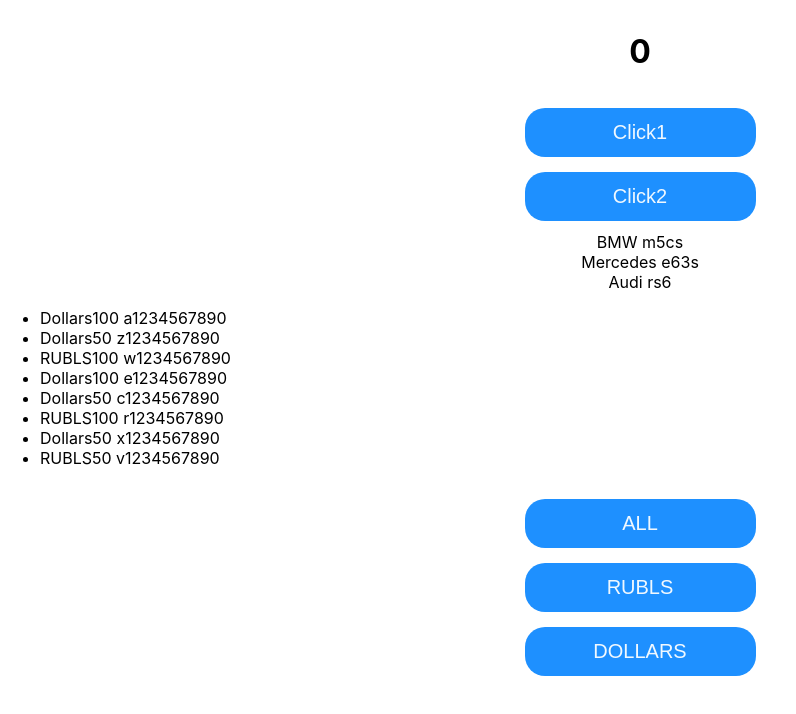
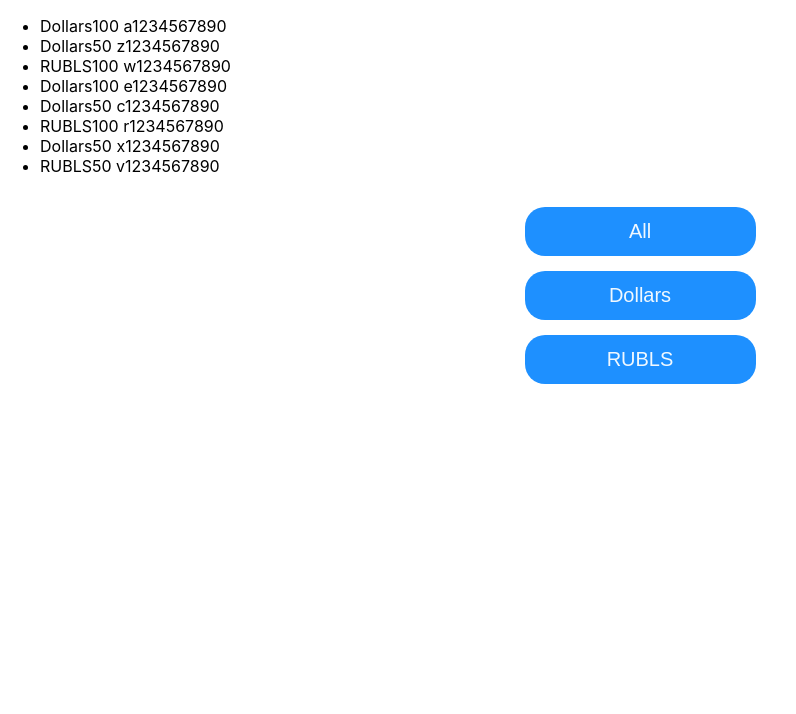
Before and after one commit to sasha2234562/my, a React (Create React App) app: page / in a window 1280 px wide. Shown: the top 714 px of the page, without its empty margins (0-796 px from the left). Built offline with nearby package versions, Linux system fonts and the light colour scheme.

Commit message:
Add Post and Test and User  homework

```diff
--- a/src/App.tsx
+++ b/src/App.tsx
@@ -1,55 +1,55 @@
-import React from 'react';
+import React, {useState} from 'react';
 import './App.css';
-import {Header} from "./site/Header";
-import {Body} from "./site/Body";
-import {Foter} from "./site/Foter";
-import {NewComponents} from "./students/NewComponents";
-import {Students} from "./students/students";
-import {TopCars} from "./Cars/topCars";
-import {topCars} from "./Cars/Cars";
-import {Button, ButtonFive, ButtonFour, ButtonTree, ButtonTwo} from "./button/button";
-import {HukyWraper} from "./huky/huky-wraper";
-import {MapRepeat, RepeatOne} from "./repeat/repeat";
-import {Filter} from "./filter/filter";
+import b from "./button/button.module.css"
+
+type FilterType = "All" | "Dollars" | "RUBLS";
+
 
 function App() {
+    const [money, setMoney] = useState([
+        {banknots: 'Dollars', value: 100, number: ' a1234567890'},
+        {banknots: 'Dollars', value: 50, number: ' z1234567890'},
+        {banknots: 'RUBLS', value: 100, number: ' w1234567890'},
+        {banknots: 'Dollars', value: 100, number: ' e1234567890'},
+        {banknots: 'Dollars', value: 50, number: ' c1234567890'},
+        {banknots: 'RUBLS', value: 100, number: ' r1234567890'},
+        {banknots: 'Dollars', value: 50, number: ' x1234567890'},
+        {banknots: 'RUBLS', value: 50, number: ' v1234567890'},
+    ])
+    let [Filter, useFilter] = useState<FilterType>('All');
 
+    let filtMoney = money;
+
+if (Filter === "Dollars") {
+   filtMoney = money.filter((item)=> item.banknots === "Dollars")
+}
+    if(Filter === "RUBLS"){
+      filtMoney =   money.filter((item)=> item.banknots === "RUBLS")
+    }
+    const ClickMoney = (buttonMoney: FilterType) => {
+        useFilter(buttonMoney);
+    }
+    console.log(filtMoney)
     return (
-        <div >
-            <RepeatOne/>
-            <MapRepeat Cars={topCars}/>
-            <Filter/>
+        <div>
+            <ul>
+                {filtMoney.map((item, index) => {
+                    return (
+                        <li key={index}>
+                            <span>{item.banknots}</span>
+                            <span>{item.value}</span>
+                            <span>{item.number}</span>
+                        </li>
+                    )
+                })}
+            </ul>
+            <div className={b.button}>
+                <button onClick={() => ClickMoney('All')}>All</button>
+                <button onClick={() => ClickMoney('Dollars')}>Dollars</button>
+                <button onClick={() => ClickMoney('RUBLS')}>RUBLS</button>
+            </div>
         </div>
-        // const Button1Foo = (firstName : string)=> {
-        //     console.log(firstName)
-        // }
-        // const Button2Foo = (firstName : string)=> {
-        //     console.log(firstName)
-        // }
-        // const Button3Foo = (firstName : string)=> {
-        //     console.log(firstName)
-        // }
-        // const Button4Foo = (firstName : string)=> {
-        //     console.log(firstName)
-        // }
-        // const ButtonStop =()=> {
-        //     console.log(("Button-Stop :)"))
-        // }
-        // return (
-        //     <div>
-        //         <HukyWraper/>
-        //         <Header title={'NEW BODY'}/>
-        //         <Body titleForBody={'NEW BODY'}/>
-        //         <Foter titleForFoter={'NEW FOTER'}/>
-        //         <NewComponents students={Students}/>
-        //         <TopCars cars={topCars}/>
-        //         <Button name={"MyYouTubeChanel-1"} callBack={() =>Button1Foo("Sveta")}/>
-        //         <ButtonTwo name={"MyYouTubeChanel-2"} callBack={() =>Button2Foo("Masha")}/>
-        //         <ButtonTree name={"Example-Click 1"} callBack={() =>Button3Foo("Dasha")}/>
-        //         <ButtonFour name={"Example-Click 1"} callBack={() =>Button4Foo("Sasha")}/>
-        //         <ButtonFive name={"Click-stop"} callBack={ButtonStop}/>
-        //     </div>
-    );
+    )
 }
 
 export default App;
--- a/src/filter/filter.tsx
+++ b/src/filter/filter.tsx
@@ -1,8 +1,8 @@
 import React, {useState} from "react";
-import {Homework} from "../homework/homework";
+import b from "../button/button.module.css";
+type FilterType = 'All' | 'Dollars' | 'RUBLS';
 
-type CurrencyType = 'ALL' | 'RUBLS' | 'Dollars'
-export const Filter = () => {
+export const Filter = (props : any) => {
     const [money, setMoney] = useState([
         {banknots: 'Dollars', value: 100, number: ' a1234567890'},
         {banknots: 'Dollars', value: 50, number: ' z1234567890'},
@@ -13,21 +13,39 @@
         {banknots: 'Dollars', value: 50, number: ' x1234567890'},
         {banknots: 'RUBLS', value: 50, number: ' v1234567890'},
     ])
-    let [lokButton, setButton] = useState<CurrencyType>();
+    const [filt, setFilter] = useState<FilterType>('All')
+    let currentMoney = money;
 
-    let filter = money;
-    if (lokButton === "Dollars") {
-        filter = money.filter((item) => item.banknots === "Dollars")
+    if (filt == "Dollars") {
+        currentMoney = money.filter((item) => item.banknots === "Dollars")
     }
-    if (lokButton === "RUBLS") {
-        filter = money.filter((item) => item.banknots === "RUBLS")
+    if (filt === "RUBLS") {
+        currentMoney = money.filter((item) => item.banknots === "RUBLS")
     }
+    return currentMoney;
 
-     function Ev(ButtonName: CurrencyType) {
-        setButton(ButtonName)
+    const onClockFilter = (nameButton: FilterType) => {
+        console.log(nameButton);
+        setFilter(nameButton)
     }
-
     return (
-        <Homework filt={filter}/>
+        <>
+            <ul>
+                {currentMoney.map((item, index) => {
+                    return (
+                        <li key={index}>
+                            <span>{item.banknots} </span>
+                            <span>{item.value} </span>
+                            <span>{item.number} </span>
+                        </li>
+                    )
+                })}
+            </ul>
+            <div className={b.button}>
+                <button onClick={() => onClockFilter("Dollars")}>Dollars</button>
+                <button onClick={() => onClockFilter("RUBLS")}>RUBLS</button>
+                <button onClick={() => onClockFilter("All")}>All</button>
+            </div>
+        </>
     )
 }
--- a/src/homework/homework.tsx
+++ b/src/homework/homework.tsx
@@ -1,34 +1,36 @@
+// import b from "../button/button.module.css";
+// import {CurrencyType} from "../filter/filter";
+// type  FT = {
+//     filt: Array<FiltType>
+//     fank  : (ButtonName: CurrencyType)=> void
+// }
+//
+// type FiltType = {
+//     banknots: string
+//     value: number
+//     number: string
+// }
+export const Homework = () => {
+//     console.log(props)
 
-
-import b from "../button/button.module.css";
-type  FT = {
-    filt : Array<FiltType>
-}
-
-type FiltType = {
-    banknots : string
-    value : number
-    number : string
-}
-export const Homework = (props : FT)=> {
-    return(
+    return (
         <>
-            <ul>
-                {props.filt.map((item, index) => {
-                    return (
-                        <li key={index}>
-                            <span>{item.banknots}</span>
-                            <span>{item.value}</span>
-                            <span>{item.number}</span>
-                        </li>
-                    )
-                })}
-            </ul>
-            <div className={b.button}>
-                <button onClick={() => Ev("ALL")}>ALL</button>
-                <button onClick={() => Ev("RUBLS")}>RUBLS</button>
-                <button onClick={() => Ev("Dollars")}>DOLLARS</button>
-            </div>
+            {/*<ul>*/}
+            {/*    {props.filt.map((item, index) => {*/}
+            {/*        return (*/}
+            {/*            <li key={index}>*/}
+            {/*                <span>{item.banknots}</span>*/}
+            {/*                <span>{item.value}</span>*/}
+            {/*                <span>{item.number}</span>*/}
+            {/*            </li>*/}
+            {/*        )*/}
+            {/*    })}*/}
+            {/*</ul>*/}
+            {/*<div className={b.button}>*/}
+            {/*    <button onClick={() => props.fank}>ALL</button>*/}
+            {/*    <button onClick={() => props.fank}>RUBLS</button>*/}
+            {/*    <button onClick={() => props.fank}>DOLLARS</button>*/}
+            {/*</div>.*/}
         </>
     )
 }
```
